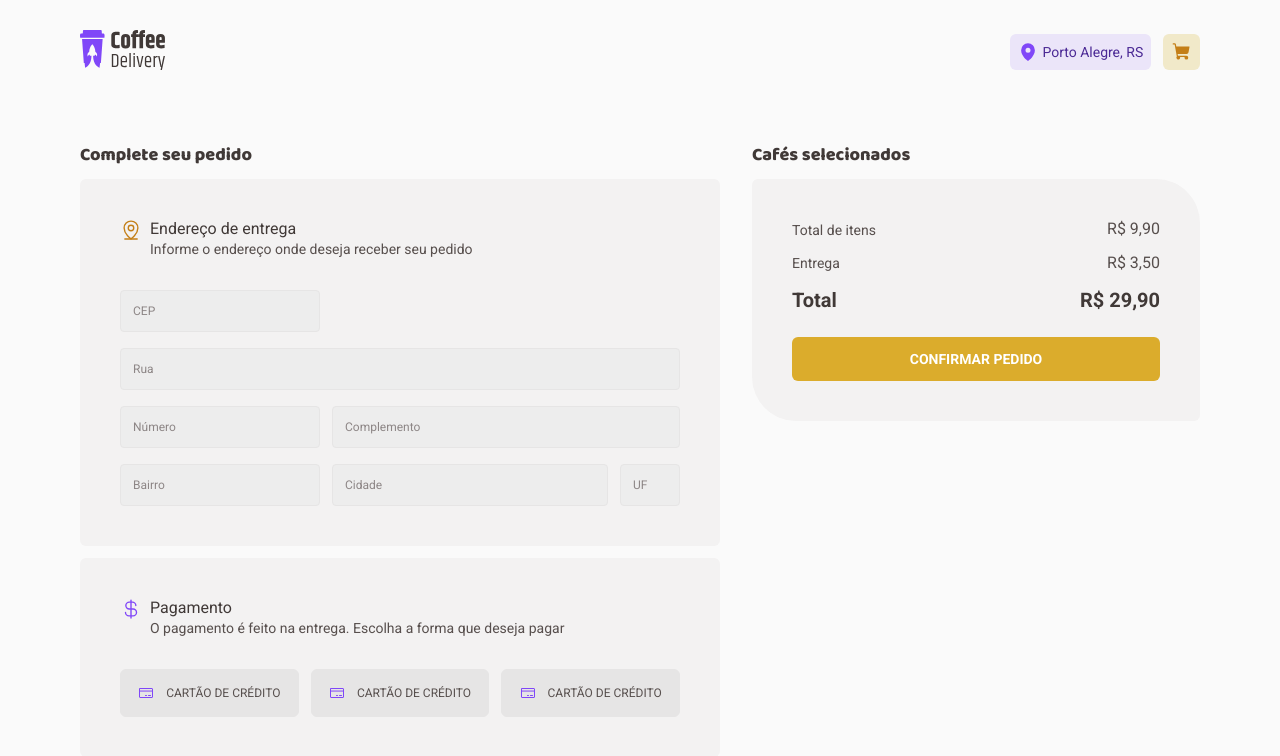
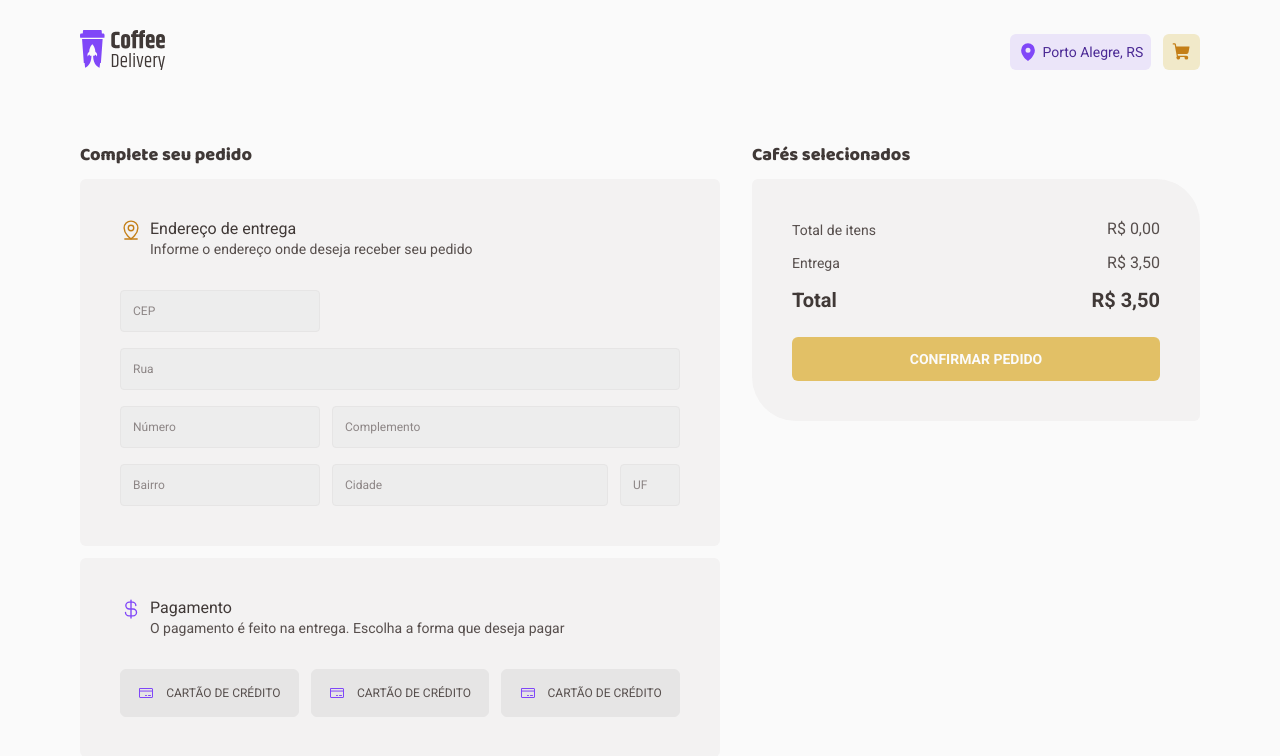
Before and after one commit to MateusJSouza/coffee-delivery, a React (Vite) app: page /completeOrder in a window 1280 px wide. Shown: the top 756 px of the page. Built offline with nearby package versions, Linux system fonts and the light colour scheme.

Commit message:
feat: valor total, entrega, total + entrega (pedido)

```diff
--- a/src/contexts/CartContent.tsx
+++ b/src/contexts/CartContent.tsx
@@ -7,8 +7,9 @@ export interface CartItem extends Coffee {
 }
 
 interface CartContextType {
+  cartItems: CartItem[];
   cartQuantity: number;
-  cartItems: CartItem[];
+  cartItemsTotal: number;
   addCoffeeToCart: (coffee: CartItem) => void;
   changeCartItemQuantity: (
     cartItemId: number,
@@ -27,6 +28,10 @@ export function CartContextProvider({ children }: CartContextTypeProviderProps)
   const [cartItems, setCartItems] = useState<CartItem[]>([]);
 
   const cartQuantity = cartItems.length;
+
+  const cartItemsTotal = cartItems.reduce((total, cartItem) => {
+    return total + cartItem.price * cartItem.quantity;
+  }, 0)
 
   // Adiciona um ou mais itens ao carrinho
   function addCoffeeToCart(coffee: CartItem) {
@@ -79,6 +84,7 @@ export function CartContextProvider({ children }: CartContextTypeProviderProps)
       value={{
         cartItems,
         cartQuantity,
+        cartItemsTotal,
         addCoffeeToCart,
         removeCartItem,
         changeCartItemQuantity,
--- a/src/pages/CompleteOrder/components/SelectedCoffees/ConfirmationSection.tsx
+++ b/src/pages/CompleteOrder/components/SelectedCoffees/ConfirmationSection.tsx
@@ -1,26 +1,37 @@
 import { Button } from "../../../../components/Button";
 import { RegularText } from "../../../../components/Typograph";
+import { useCart } from "../../../../hooks/useCart";
+import { formatMoney } from "../../../../utils/formatMoney";
 import { ConfirmationSectionContainer } from "./styles";
 
+const DELIVERY_PRICE = 3.5;
+
 export function ConfirmationSection() {
+  const { cartItemsTotal, cartQuantity } = useCart();
+  const cartTotal = DELIVERY_PRICE + cartItemsTotal;
+
+  const formattedItemsTotal = formatMoney(cartItemsTotal);
+  const formattedCartTotal = formatMoney(cartTotal);
+  const formatDeliveryPrice = formatMoney(DELIVERY_PRICE);
+
   return (
     <ConfirmationSectionContainer>
       <div>
         <RegularText size="s">Total de itens</RegularText>
-        <RegularText>R$ 9,90</RegularText>
+        <RegularText>R$ {formattedItemsTotal}</RegularText>
       </div>
 
       <div>
         <RegularText size="s">Entrega</RegularText>
-        <RegularText>R$ 3,50</RegularText>
+        <RegularText>R$ {formatDeliveryPrice}</RegularText>
       </div>
 
       <div>
         <RegularText weight="700" color="subtitle" size="l">Total</RegularText>
-        <RegularText weight="700" color="subtitle" size="l">R$ 29,90</RegularText>
+        <RegularText weight="700" color="subtitle" size="l">R$ {formattedCartTotal}</RegularText>
       </div>
 
-      <Button text="Confirmar Pedido" />
+      <Button text="Confirmar Pedido" disabled={cartQuantity <= 0} />
     </ConfirmationSectionContainer>
   )
 }
```
